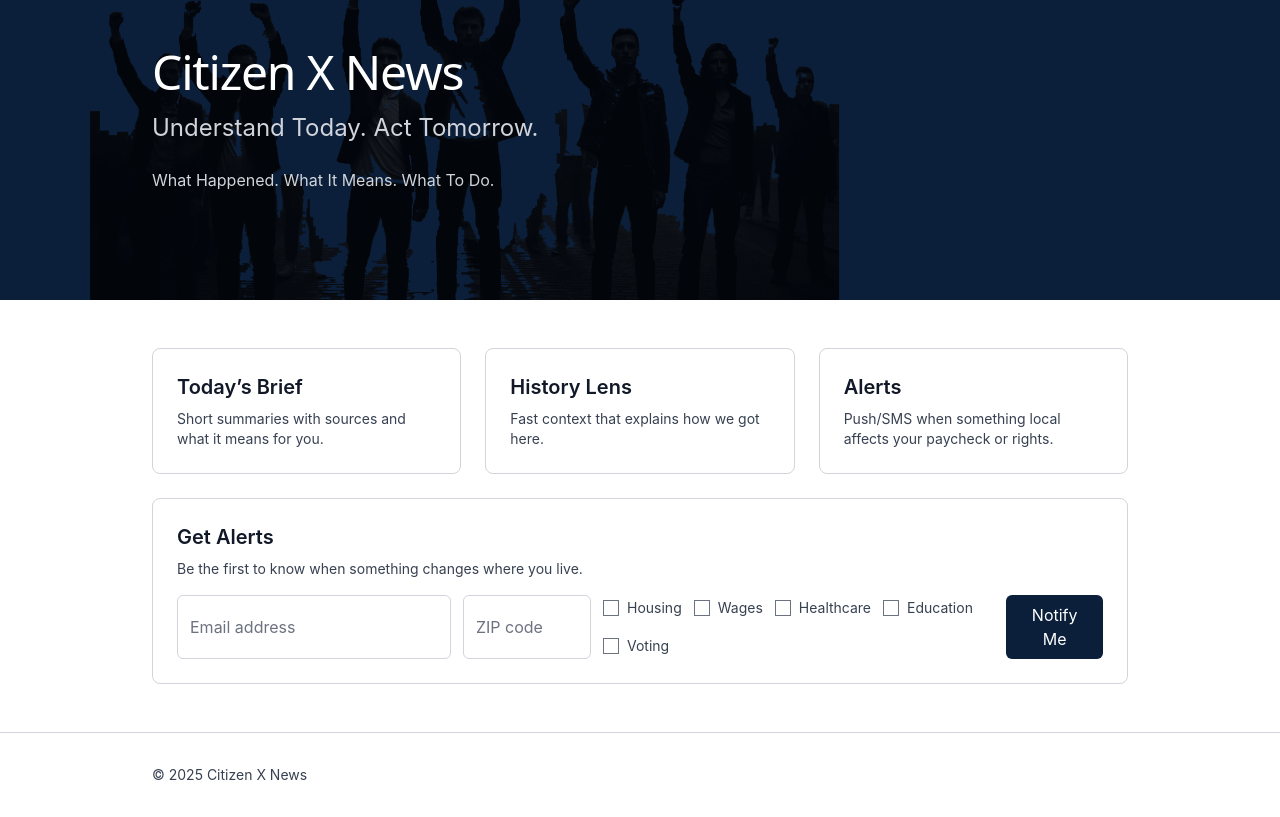
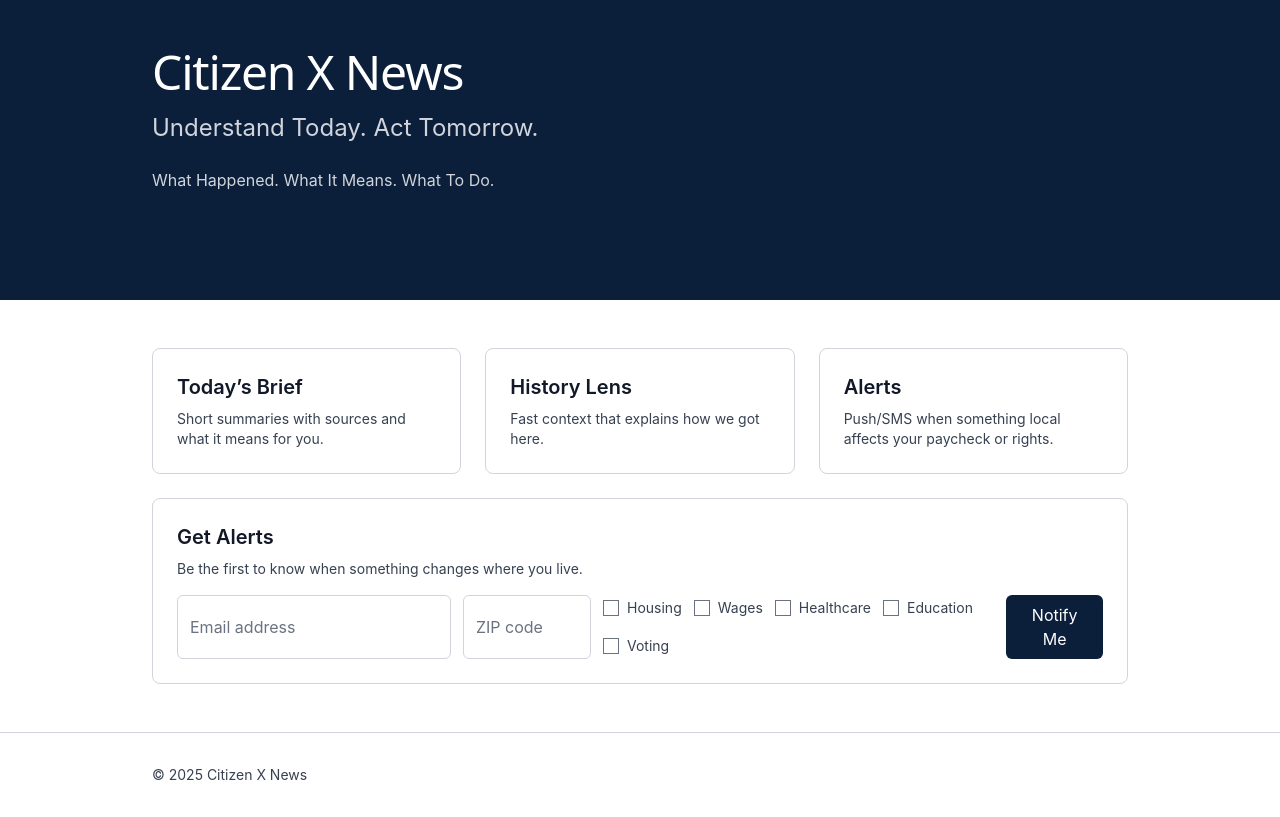
Before and after one commit to CitizenX123/citizenx-news, a Next.js app: page / in a window 1280 px wide. Built offline with nearby package versions, Linux system fonts and the light colour scheme; no server answers.

Commit message:
chore(hero): remove hero.png from banner (gradient only)

```diff
--- a/src/app/page.tsx
+++ b/src/app/page.tsx
@@ -6,13 +6,7 @@ export default function HomePage() {
   return (
     <main>
       <section className="relative w-full bg-cx-navy text-white overflow-hidden min-h-[240px] md:min-h-[300px]">
-        {/* Local upload (put hero.png in /public). */}
-        <img
-          src="/hero.png"
-          alt=""
-          aria-hidden
-          className="pointer-events-none select-none absolute right-0 bottom-0 h-[100%] w-[91%] object-contain grayscale opacity-80 transform origin-bottom-right scale-[1.4]"
-        />
+        {/* Image removed per request; keeping gradient-only banner. */}
         <div className="pointer-events-none absolute inset-0 bg-gradient-to-r from-cx-navy/98 via-cx-navy/70 to-cx-navy/0" />
         <div className="relative max-w-5xl mx-auto px-6 py-10 md:py-12">
           <h1 className="text-3xl md:text-5xl font-headline tracking-tight">Citizen X News</h1>
```
